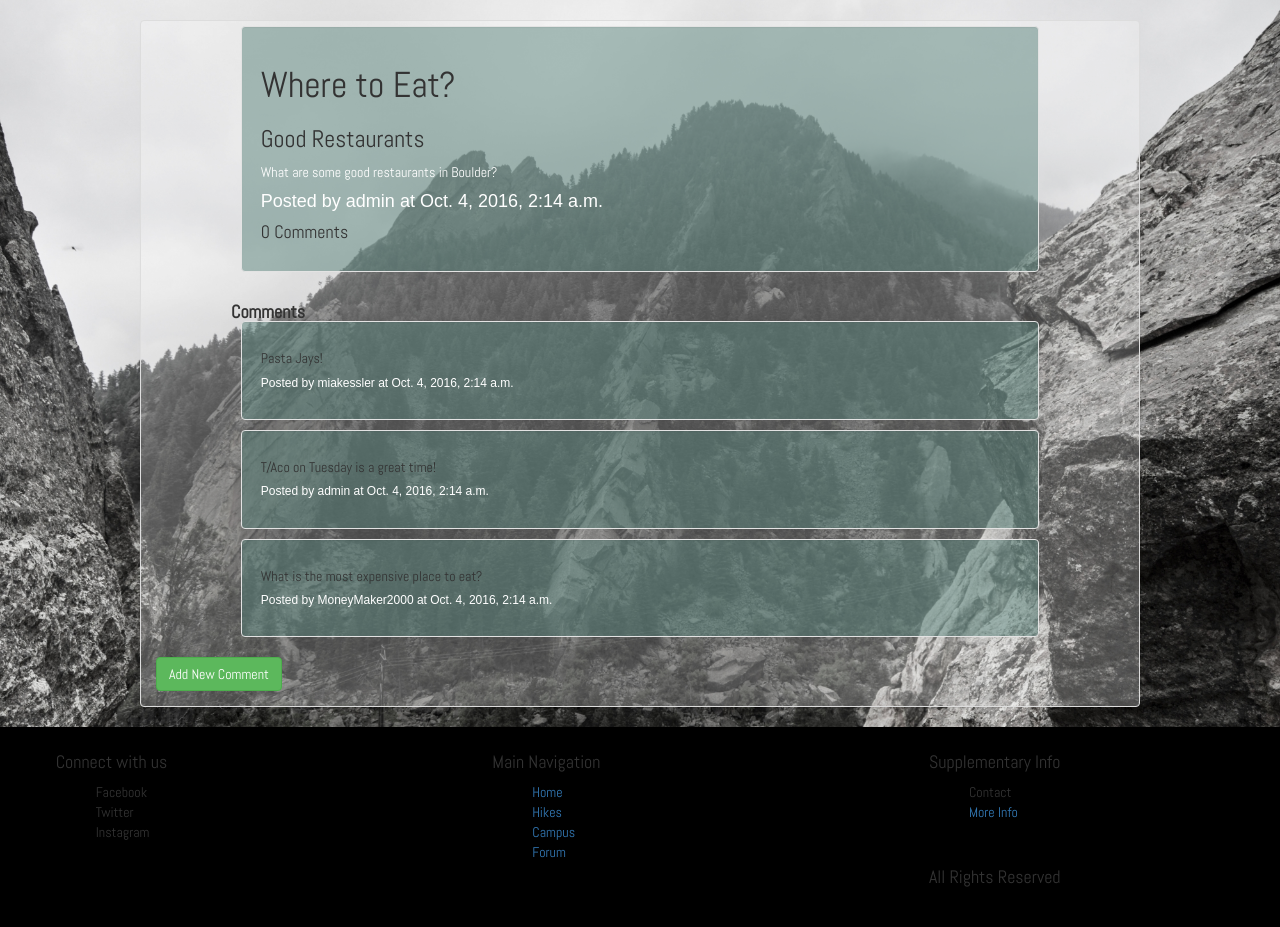
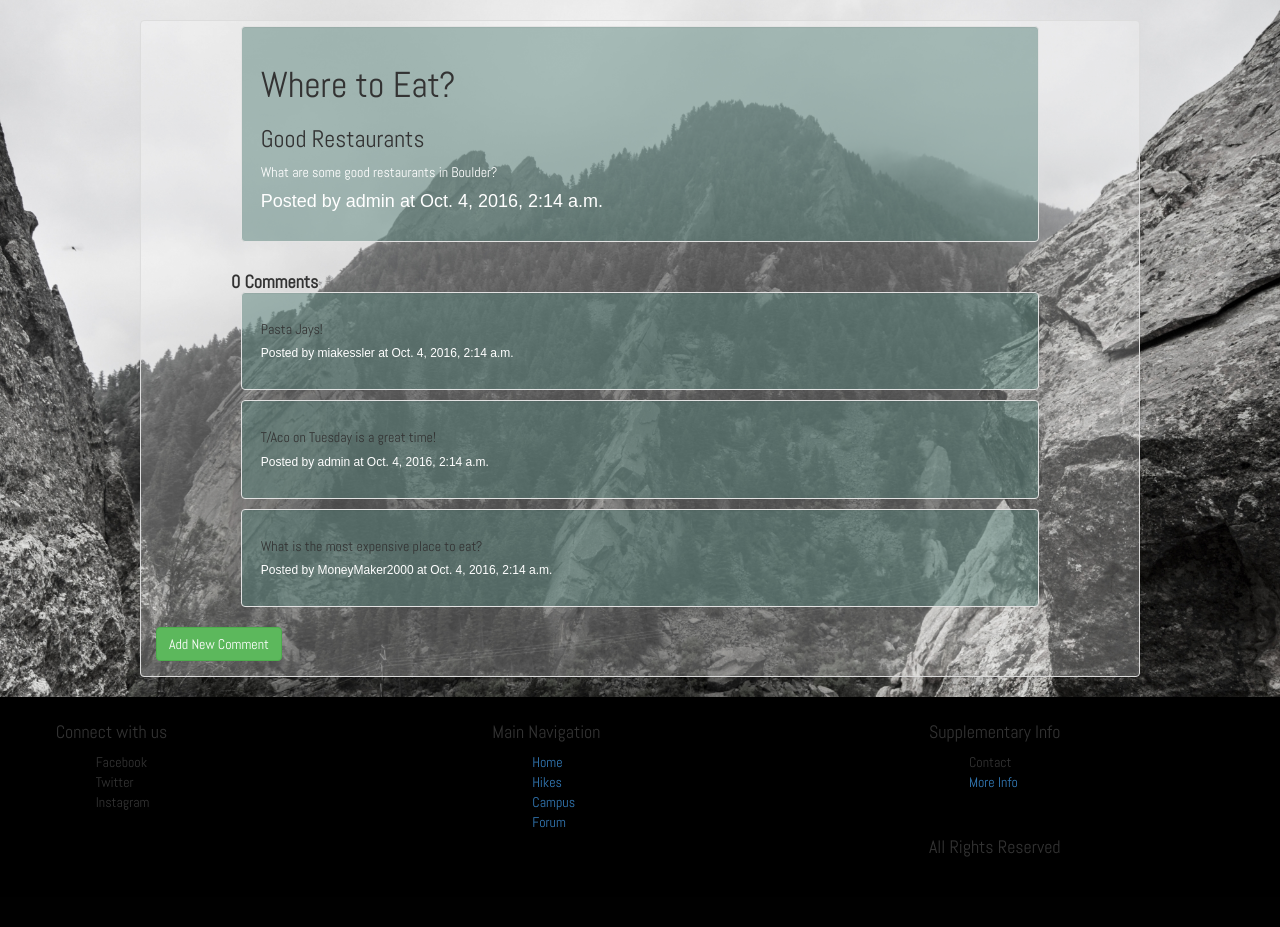
Before and after one commit to kayne10/BoulderBreakdown, a Django app: page /forum/1/ in a window 1280 px wide. Shown: the part 50-977 px from the top of the page. After the commit the page ends 907 px from the top, so only its background shows below. Run offline with Django 3.2, Linux system fonts and the light colour scheme; data comes from the database, SQL or seed files in the repository; some libraries are stand-ins or nearby versions; some web fonts are replaced.

Commit message:
Simple HTML modification

```diff
--- a/forum/templates/forum/detail.html
+++ b/forum/templates/forum/detail.html
@@ -11,12 +11,11 @@
 							<h3>{{ forum.article_subject }}</h3>
 							<p>{{ forum.article_body }}</p>
 							<h4 class="author">Posted by {{ forum.user }} at {{ forum.created_at }}</h4>
-							<h4>{{ forum.totalComments }} Comments</h4>
 						</div>
 					</div>
 					<div class="row">
 
-							<h4 class="CommentHeader">Comments</h4>
+							<h4 class="CommentHeader">{{ forum.totalComments }} Comments</h4>
 							{% for comment in forum.comment_set.all %}
 								<div class="well">
 									<h5>{{ comment.forum_comment }}</h5>
```
